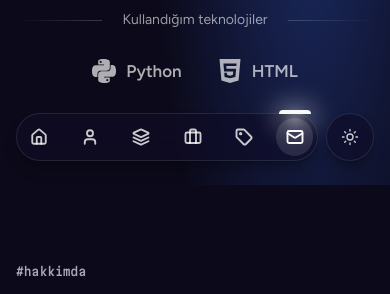
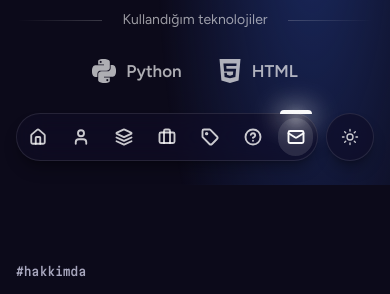
Before and after one commit to MuhammedHmz1453/MuhammedHmz1453.github.io, a Jekyll site: the page built from index.html, in a window 390 px wide. Shown: the part 715-1009 px from the top of the page. Built offline with Jekyll 4.4.1, drawn with Linux system fonts in a browser that asks for light colours.

Commit message:
Menüye SSS eklendi; telefonda 7 simge sığacak şekilde aralıklar ayarlandı
Co-Authored-By: Claude Opus 5.5 <noreply@anthropic.com>
Claude-Session: https://claude.ai/code/session_015cD98G2LMLwpiJcFaBPEqb

```diff
--- a/css/style.css
+++ b/css/style.css
@@ -323,8 +323,8 @@ body::before {
      sağdaki tema düğmesi "başa dön" düğmesiyle aynı hizada (en fazla 560px genişlik) */
   :root { --nav-side: max(var(--gutter), calc((100vw - 560px) / 2)); }
   .tube { top: auto; bottom: calc(24px + env(safe-area-inset-bottom, 0px)); left: var(--nav-side); right: var(--nav-side); transform: none; display: flex; align-items: center; gap: 8px; }
-  .tube__bar { flex: 1; min-width: 0; justify-content: space-between; gap: clamp(2px, 1.4vw, 8px); }
-  .tube__link { padding: 10px clamp(6px, 2.4vw, 16px); }
+  .tube__bar { flex: 1; min-width: 0; justify-content: space-between; gap: clamp(0px, 2vw - 5px, 8px); }
+  .tube__link { padding: 10px clamp(5px, 2.4vw - 1px, 16px); }
   .tube__theme { position: static; flex: none; width: 48px; height: 48px; }
   .tube__icon { display: block; }
   .tube__text {
--- a/index.html
+++ b/index.html
@@ -114,6 +114,10 @@
         <a class="tube__link" href="#fiyatlar">
           <span class="tube__text">Fiyatlar</span>
           <svg class="tube__icon" viewBox="0 0 24 24" aria-hidden="true"><path d="M12.586 2.586A2 2 0 0 0 11.172 2H4a2 2 0 0 0-2 2v7.172a2 2 0 0 0 .586 1.414l8.704 8.704a2.426 2.426 0 0 0 3.42 0l6.58-6.58a2.426 2.426 0 0 0 0-3.42z"/><circle cx="7.5" cy="7.5" r="1"/></svg>
+        </a>
+        <a class="tube__link" href="#sss">
+          <span class="tube__text">SSS</span>
+          <svg class="tube__icon" viewBox="0 0 24 24" aria-hidden="true"><circle cx="12" cy="12" r="10"/><path d="M9.09 9a3 3 0 0 1 5.83 1c0 2-3 3-3 3"/><path d="M12 17h.01"/></svg>
         </a>
         <a class="tube__link" href="#iletisim">
           <span class="tube__text">İletişim</span>
```
